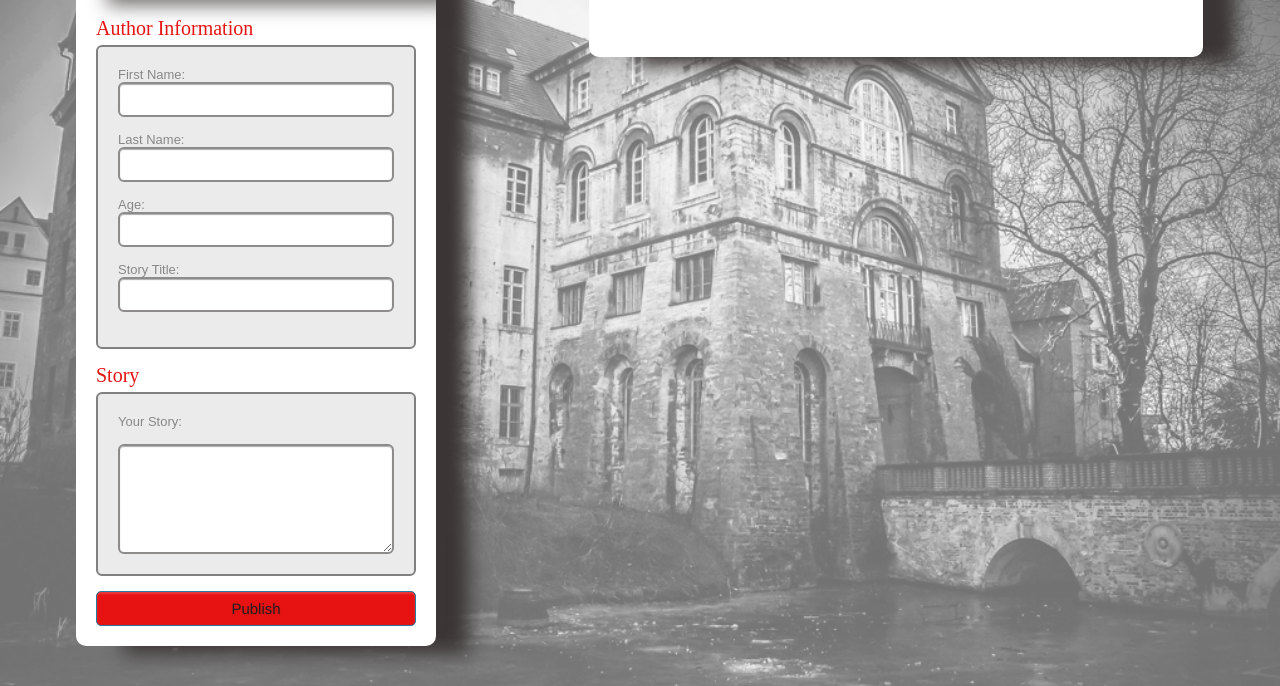
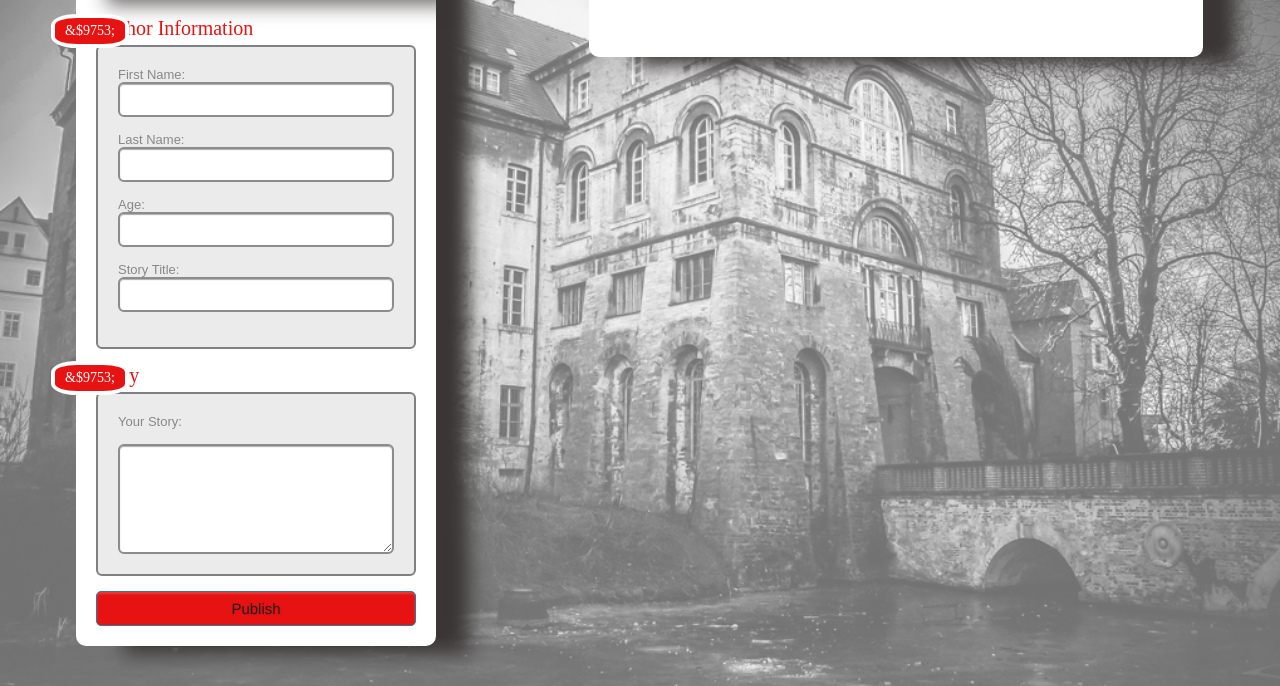
Before and after one commit to MariusGeorgiev/Scary_Story, a plain HTML site: page index.html in a window 1280 px wide. Shown: the part 150-836 px from the top of the page. Drawn offline with Linux system fonts and the light colour scheme.

Commit message:
Update index.html

```diff
--- a/index.html
+++ b/index.html
@@ -21,7 +21,7 @@
         <span>Fill the author information, genre and the story text!</span>
       </h1>
       <form>
-        <div class="section">
+        <div class="section"><span>&$9753;</span>
           Author Information</div>
         <div class="inner-wrap">
           <label>First Name: <input type="text" id="first-name" name="field1" /></label>
@@ -33,7 +33,7 @@
           </label>
         </div>
 
-        <div class="section">
+        <div class="section"><span>&$9753;</span>
           Story</div>
         <div class="inner-wrap">
           <label for="story">Your Story:</label>
```
